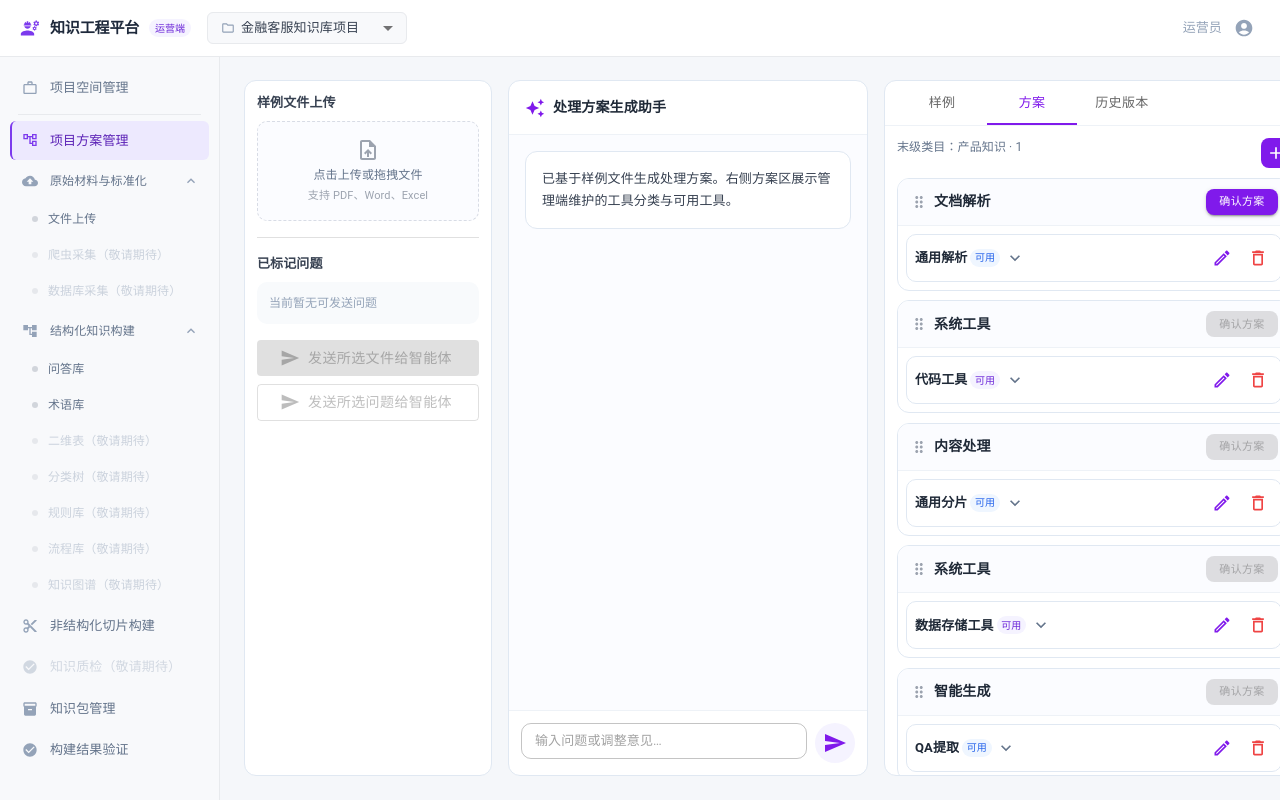
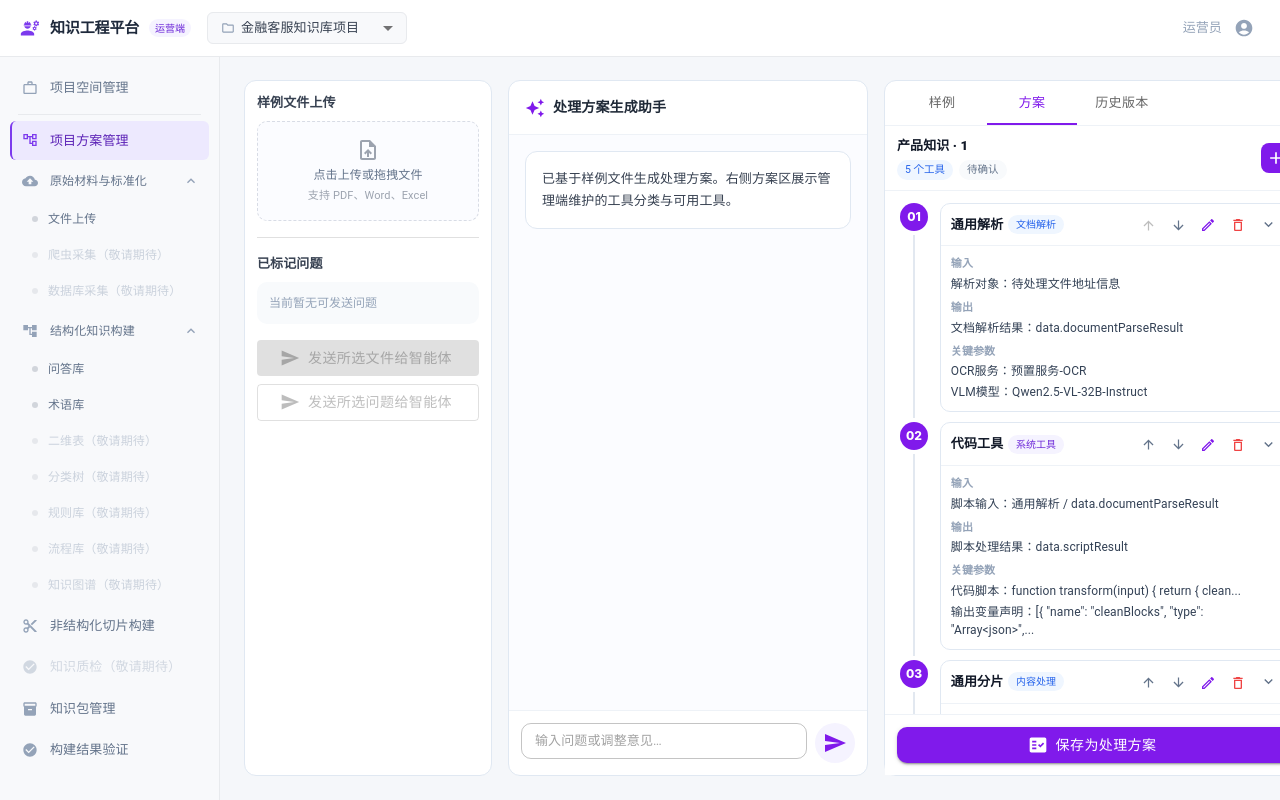
Before and after one commit to gzkhwen/knowledge-engineering-prototype, a React (Vite) app in the folder prototype/: page /#/ops/project/1/agent-workbench/1/1 in a window 1280 px wide. Built offline with nearby package versions, Linux system fonts and the light colour scheme.

Commit message:
feat: show workbench plan as vertical flow

```diff
--- a/prototype/src/app/pages/AgentWorkbench.tsx
+++ b/prototype/src/app/pages/AgentWorkbench.tsx
@@ -27,6 +27,8 @@ import {
 } from "@mui/material";
 import {
   Add,
+  ArrowDownward,
+  ArrowUpward,
   AutoAwesome,
   Close,
   DeleteOutline,
@@ -691,10 +693,6 @@ export function AgentWorkbench() {
   };
 
   const confirmPlan = () => {
-    if (!allCategoriesConfirmed) {
-      toast.error("请先确认所有分类方案");
-      return;
-    }
     if (allProblems.length > 0) {
       toast.error("当前方案仍存在校验问题");
       return;
@@ -747,6 +745,20 @@ export function AgentWorkbench() {
     setDraggingNodeId(null);
   };
 
+  const moveNodeStep = (nodeId: string, direction: "up" | "down") => {
+    if (!canEdit) return;
+    setPlanNodes((current) => {
+      const index = current.findIndex((node) => node.nodeId === nodeId);
+      const targetIndex = direction === "up" ? index - 1 : index + 1;
+      if (index < 0 || targetIndex < 0 || targetIndex >= current.length) return current;
+      const next = [...current];
+      const [moved] = next.splice(index, 1);
+      next.splice(targetIndex, 0, { ...moved, adjusted: true });
+      return next;
+    });
+    setHasManualEdits(true);
+  };
+
   const changeParam = (nodeId: string, paramId: string, value: ToolParam["value"]) => {
     if (!isNodeEditable(nodeId)) return;
     updateNode(nodeId, (node) => ({
@@ -836,53 +848,53 @@ export function AgentWorkbench() {
           </Tabs>
 
           {rightTab === 1 ? (
-            <Box sx={{ p: 1.5, minHeight: 0, overflow: "auto", flex: 1 }}>
-              <Stack spacing={1.2}>
-	                <Box>
-	                  <Stack direction="row" spacing={1} alignItems="flex-start" justifyContent="space-between">
+            <Box sx={{ minHeight: 0, display: "flex", flexDirection: "column", flex: 1 }}>
+              <Box sx={{ px: 1.5, py: 1.25, borderBottom: "1px solid #EEF2F7", display: "flex", alignItems: "center", justifyContent: "space-between", gap: 1 }}>
                 <Box sx={{ minWidth: 0 }}>
-	                      <Typography sx={{ fontSize: 12, color: "#64748b" }}>末级类目：{displayCategory} · {displayFormType}</Typography>
+                  <Typography sx={{ fontSize: 13, fontWeight: 800, color: "#111827" }}>{displayCategory} · {displayFormType}</Typography>
+                  <Stack direction="row" spacing={0.75} alignItems="center" flexWrap="wrap" useFlexGap sx={{ mt: 0.5 }}>
+                    <Chip label={`${planNodes.length} 个工具`} size="small" sx={{ height: 20, fontSize: 10.5, bgcolor: "#eff6ff", color: "#2563eb" }} />
+                    <Chip label={confirmed ? "已保存" : allProblems.length ? "存在问题" : "待确认"} size="small" sx={{ height: 20, fontSize: 10.5, bgcolor: confirmed ? "#f0fdf4" : allProblems.length ? "#fef2f2" : "#f8fafc", color: confirmed ? "#16a34a" : allProblems.length ? "#dc2626" : "#64748b" }} />
+                  </Stack>
                 </Box>
                 <Tooltip title="添加工具">
                   <span>
-                        <IconButton size="small" aria-label="添加工具" disabled={!canEdit || allCategoriesConfirmed} onClick={openAddTool} sx={{ width: 30, height: 30, bgcolor: "#801AEB", color: "#fff", borderRadius: "8px", "&:hover": { bgcolor: "#6D16C9" }, "&.Mui-disabled": { bgcolor: "#e5e7eb", color: "#9ca3af" } }}>
+                    <IconButton size="small" aria-label="添加工具" disabled={!canEdit} onClick={openAddTool} sx={{ width: 30, height: 30, bgcolor: "#801AEB", color: "#fff", borderRadius: "8px", "&:hover": { bgcolor: "#6D16C9" }, "&.Mui-disabled": { bgcolor: "#e5e7eb", color: "#9ca3af" } }}>
                       <Add fontSize="small" />
                     </IconButton>
                   </span>
                 </Tooltip>
-                  </Stack>
-                </Box>
-
-                {categorySections.map((section) => (
-                  <PlanSection
-                    key={section.sectionId}
-                    category={section.category}
-                    nodes={section.nodes}
+              </Box>
+              <Box sx={{ p: 1.5, minHeight: 0, overflow: "auto", flex: 1 }}>
+                <Stack spacing={0}>
+                  {planNodes.map((node, index) => (
+                    <FlowStepCard
+                      key={node.nodeId}
+                      index={index}
+                      total={planNodes.length}
+                      node={node}
                       allNodes={planNodes}
-                    canEdit={isSectionEditable(section.sectionId)}
-                    warnings={nodeWarnings}
-                    isConfirmed={confirmedCategories.has(section.sectionId)}
-                    canConfirm={canConfirmSection(section.sectionId)}
-                    canDragCategory={isSectionEditable(section.sectionId) && categorySections.length > 1}
-                    onConfirm={() => confirmCategory(section.sectionId)}
-                    canReedit={canReeditSection(section.sectionId)}
-                    onReedit={() => reopenCategory(section.sectionId)}
-                    onCategoryDragStart={() => setDraggingCategory(section.sectionId)}
-                    onCategoryDrop={() => {
-                      if (draggingCategory) moveCategoryTo(draggingCategory, section.sectionId);
-                    }}
-                    onRemove={removeNode}
-                    onExpand={(nodeId) => updateNode(nodeId, (node) => ({ ...node, expanded: !node.expanded }))}
-                    onEdit={(nodeId) => setEditingNodeId(nodeId)}
-                    onDragStart={setDraggingNodeId}
-                    onDrop={onDropNode}
+                      canEdit={canEdit}
+                      warnings={nodeWarnings[node.nodeId] ?? []}
+                      onEdit={() => setEditingNodeId(node.nodeId)}
+                      onRemove={() => removeNode(node.nodeId)}
+                      onMoveUp={() => moveNodeStep(node.nodeId, "up")}
+                      onMoveDown={() => moveNodeStep(node.nodeId, "down")}
+                      onToggleExpand={() => updateNode(node.nodeId, (item) => ({ ...item, expanded: !item.expanded }))}
                     />
                   ))}
-
-                <Button startIcon={<FactCheck />} onClick={confirmPlan} disabled={!canEdit || !allCategoriesConfirmed || allProblems.length > 0} variant="contained" sx={{ mt: 1, bgcolor: (!allCategoriesConfirmed || allProblems.length) ? "#cbd5e1" : "#801AEB", borderRadius: "10px", textTransform: "none", "&:hover": { bgcolor: (!allCategoriesConfirmed || allProblems.length) ? "#cbd5e1" : "#6D16C9" } }}>
+                </Stack>
+              </Box>
+              <Box sx={{ p: 1.5, borderTop: "1px solid #EEF2F7", bgcolor: "#fff" }}>
+                {allProblems.length > 0 && (
+                  <Box sx={{ mb: 1, p: 1, borderRadius: "8px", bgcolor: "#fef2f2", border: "1px solid #fecaca" }}>
+                    <Typography sx={{ fontSize: 12, color: "#b91c1c" }}>当前方案存在 {allProblems.length} 个校验问题，请处理后保存。</Typography>
+                  </Box>
+                )}
+                <Button fullWidth startIcon={<FactCheck />} onClick={confirmPlan} disabled={!canEdit || allProblems.length > 0} variant="contained" sx={{ bgcolor: allProblems.length ? "#cbd5e1" : "#801AEB", borderRadius: "10px", textTransform: "none", "&:hover": { bgcolor: allProblems.length ? "#cbd5e1" : "#6D16C9" } }}>
                   保存为处理方案
                 </Button>
-              </Stack>
+              </Box>
             </Box>
           ) : (
             <Box sx={{ p: 2, color: "#94a3b8", fontSize: 13 }}>暂无待展示内容。</Box>
@@ -922,6 +934,107 @@ export function AgentWorkbench() {
         onParamChange={changeParam}
         onToggleShowOnPage={toggleParamShowOnPage}
       />
+    </Box>
+  );
+}
+
+function FlowStepCard({
+  index,
+  total,
+  node,
+  allNodes,
+  canEdit,
+  warnings,
+  onEdit,
+  onRemove,
+  onMoveUp,
+  onMoveDown,
+  onToggleExpand,
+}: {
+  index: number;
+  total: number;
+  node: ToolNode;
+  allNodes: ToolNode[];
+  canEdit: boolean;
+  warnings: string[];
+  onEdit: () => void;
+  onRemove: () => void;
+  onMoveUp: () => void;
+  onMoveDown: () => void;
+  onToggleExpand: () => void;
+}) {
+  const inputParts = getInputSourceParts(node, allNodes);
+  const outputs = node.outputs.slice(0, node.expanded ? node.outputs.length : 1);
+  const configParams = node.params.filter((param) => param.id !== node.inputParamId && isParamVisible(node, param));
+  const keyParams = configParams.filter((param) => param.required).slice(0, node.expanded ? 4 : 2);
+  const hasInputWarning = warnings.includes("输入配置异常，请检查。");
+  const hasWarning = warnings.length > 0;
+
+  return (
+    <Box sx={{ display: "grid", gridTemplateColumns: "34px minmax(0, 1fr)", columnGap: 1.1, position: "relative" }}>
+      <Box sx={{ display: "flex", flexDirection: "column", alignItems: "center" }}>
+        <Box sx={{ width: 28, height: 28, borderRadius: "50%", bgcolor: hasWarning ? "#f97316" : "#801AEB", color: "#fff", display: "flex", alignItems: "center", justifyContent: "center", fontSize: 12, fontWeight: 800 }}>
+          {String(index + 1).padStart(2, "0")}
+        </Box>
+        {index < total - 1 && <Box sx={{ width: 2, flex: 1, minHeight: 24, bgcolor: "#e2e8f0", my: 0.5 }} />}
+      </Box>
+
+      <Box sx={{ mb: index < total - 1 ? 1.25 : 0, border: "1px solid", borderColor: hasInputWarning ? "#ef4444" : hasWarning ? "#fed7aa" : "#E0E8F2", borderRadius: "10px", bgcolor: hasWarning ? "#fffaf0" : "#fff", overflow: "hidden" }}>
+        <Box sx={{ px: 1.25, py: 1, display: "flex", alignItems: "center", gap: 0.75, borderBottom: "1px solid #EEF2F7" }}>
+          <Box sx={{ minWidth: 0, flex: 1 }}>
+            <Stack direction="row" spacing={0.6} alignItems="center" flexWrap="wrap" useFlexGap>
+              <Typography sx={{ fontSize: 13, fontWeight: 800, color: "#111827" }}>{node.toolName}</Typography>
+              <Chip label={node.category} size="small" sx={{ height: 19, fontSize: 10, bgcolor: node.sourceType === "system" ? "#f5f3ff" : "#eff6ff", color: node.sourceType === "system" ? "#6d28d9" : "#2563eb" }} />
+              {hasWarning && <Chip label="需处理" size="small" sx={{ height: 19, fontSize: 10, bgcolor: "#fff7ed", color: "#c2410c" }} />}
+            </Stack>
+          </Box>
+          <Tooltip title="上移"><span><IconButton disabled={!canEdit || index === 0} size="small" onClick={onMoveUp} sx={{ color: "#64748b", width: 24, height: 24 }}><ArrowUpward sx={{ fontSize: 15 }} /></IconButton></span></Tooltip>
+          <Tooltip title="下移"><span><IconButton disabled={!canEdit || index === total - 1} size="small" onClick={onMoveDown} sx={{ color: "#64748b", width: 24, height: 24 }}><ArrowDownward sx={{ fontSize: 15 }} /></IconButton></span></Tooltip>
+          <Tooltip title="编辑"><span><IconButton disabled={!canEdit} size="small" onClick={onEdit} sx={{ color: "#801AEB", width: 24, height: 24 }}><EditOutlined sx={{ fontSize: 16 }} /></IconButton></span></Tooltip>
+          <Tooltip title="删除"><span><IconButton disabled={!canEdit} size="small" onClick={onRemove} sx={{ color: "#ef4444", width: 24, height: 24 }}><DeleteOutline sx={{ fontSize: 16 }} /></IconButton></span></Tooltip>
+          <IconButton size="small" onClick={onToggleExpand} sx={{ color: "#64748b", width: 24, height: 24 }}>{node.expanded ? <ExpandLess sx={{ fontSize: 17 }} /> : <ExpandMore sx={{ fontSize: 17 }} />}</IconButton>
+        </Box>
+
+        <Stack spacing={0.85} sx={{ p: 1.25 }}>
+          {warnings.length > 0 && (
+            <Stack spacing={0.5}>
+              {warnings.map((warning) => (
+                <Stack key={warning} direction="row" spacing={0.6} alignItems="flex-start">
+                  <WarningAmber sx={{ fontSize: 14, color: hasInputWarning ? "#dc2626" : "#c2410c", mt: "2px" }} />
+                  <Typography sx={{ fontSize: 11.5, color: hasInputWarning ? "#b91c1c" : "#9a3412", lineHeight: 1.5 }}>{warning}</Typography>
+                </Stack>
+              ))}
+            </Stack>
+          )}
+
+          <Box>
+            <Typography sx={{ fontSize: 11, color: "#94a3b8", fontWeight: 800, mb: 0.3 }}>输入</Typography>
+            <Typography sx={{ fontSize: 12, color: hasInputWarning ? "#c2410c" : "#334155", lineHeight: 1.5, wordBreak: "break-word" }}>{inputParts.paramName}：{inputParts.source}</Typography>
+          </Box>
+
+          <Box>
+            <Typography sx={{ fontSize: 11, color: "#94a3b8", fontWeight: 800, mb: 0.3 }}>输出</Typography>
+            <Stack spacing={0.45}>
+              {outputs.map((output) => (
+                <Typography key={output.id} sx={{ fontSize: 12, color: "#334155", lineHeight: 1.5, wordBreak: "break-word" }}>{output.label}：{output.path}</Typography>
+              ))}
+            </Stack>
+          </Box>
+
+          <Box>
+            <Typography sx={{ fontSize: 11, color: "#94a3b8", fontWeight: 800, mb: 0.3 }}>关键参数</Typography>
+            {keyParams.length ? (
+              <Stack spacing={0.35}>
+                {keyParams.map((param) => (
+                  <Typography key={param.id} sx={{ fontSize: 12, color: "#334155", lineHeight: 1.5, wordBreak: "break-word" }}>{param.label}：{formatParamValue(param.value)}</Typography>
+                ))}
+              </Stack>
+            ) : (
+              <Typography sx={{ fontSize: 12, color: "#64748b" }}>无必填参数</Typography>
+            )}
+          </Box>
+        </Stack>
+      </Box>
     </Box>
   );
 }
```
Lines whose indentation alone changed are shown as unchanged.
